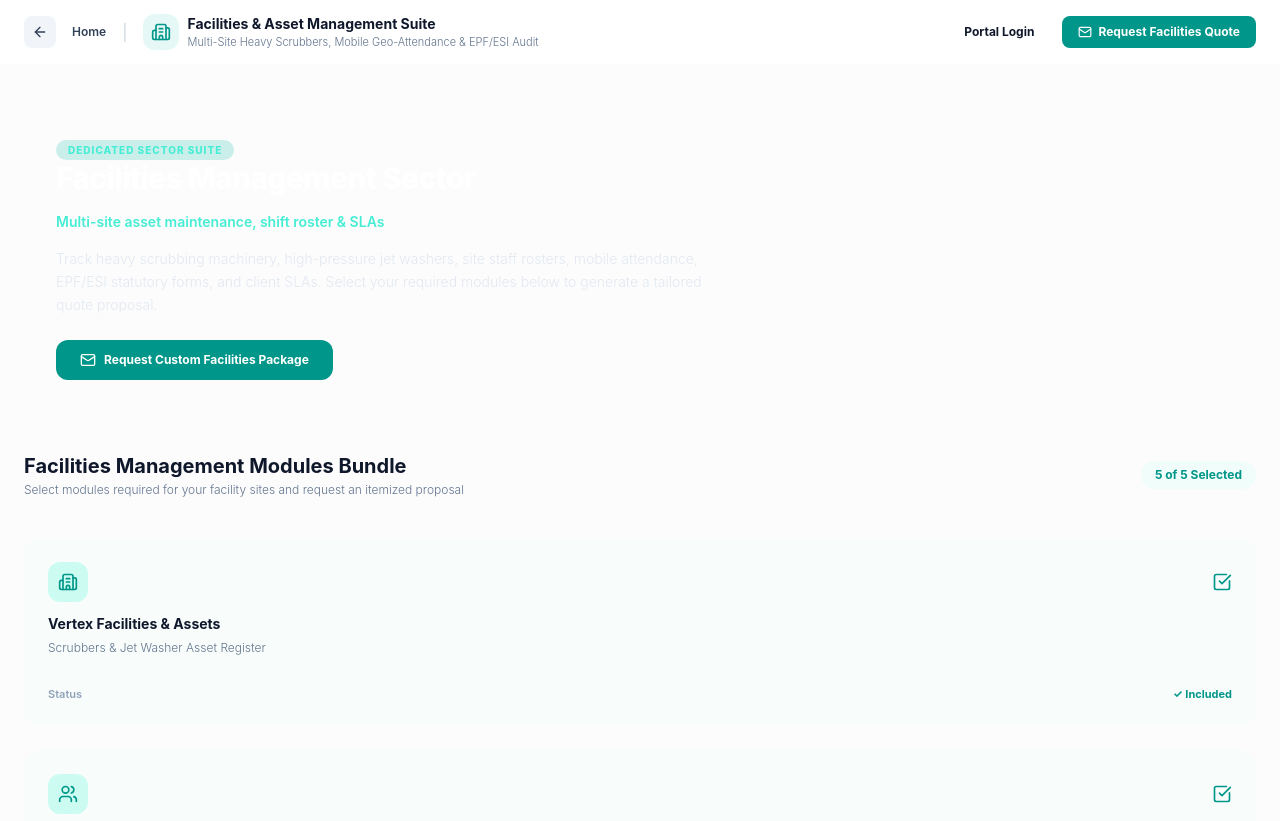
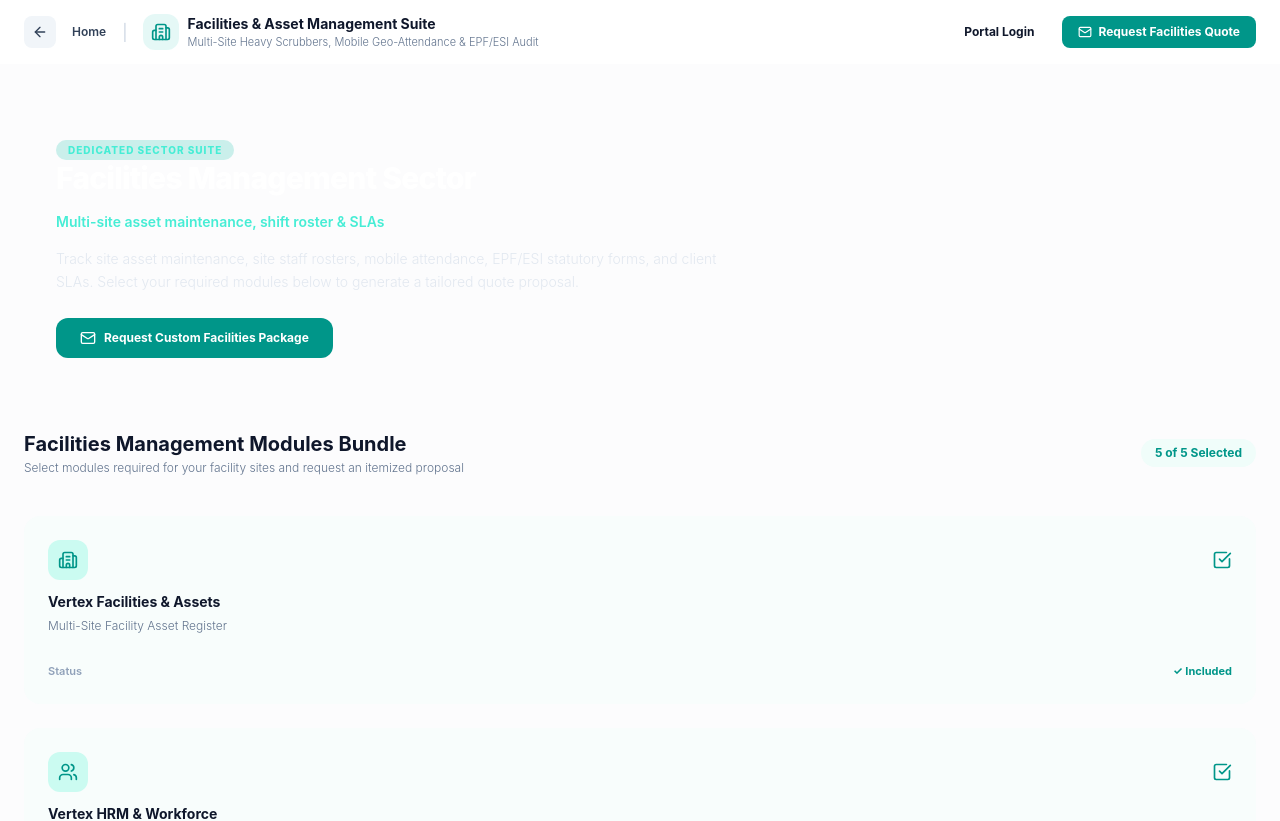
Before and after one commit to saisarmarachakonda/saas-application, a Next.js app: page /industry/facilities in a window 1280 px wide. Shown: the top 821 px of the page. Built offline with nearby package versions, Linux system fonts and the light colour scheme.

Commit message:
style(facilities): make Facilities description and subtitles 100% generic without specific machinery terms

```diff
--- a/src/app/industry/facilities/page.tsx
+++ b/src/app/industry/facilities/page.tsx
@@ -19,7 +19,7 @@
 
 export default function FacilitiesIndustryApp() {
   const facilitiesModules = [
-    { id: 'facilities', title: 'Vertex Facilities & Assets', subtitle: 'Scrubbers & Jet Washer Asset Register', icon: <Building2 className="w-5 h-5 text-teal-600" /> },
+    { id: 'facilities', title: 'Vertex Facilities & Assets', subtitle: 'Multi-Site Facility Asset Register', icon: <Building2 className="w-5 h-5 text-teal-600" /> },
     { id: 'hrm', title: 'Vertex HRM & Workforce', subtitle: 'Multi-Site Shift Rosters & EPF/ESI Compliance', icon: <Users className="w-5 h-5 text-teal-600" /> },
     { id: 'procurement', title: 'Vertex Procurement', subtitle: 'Janitorial, Depot & Chemical Supplies', icon: <ShoppingCart className="w-5 h-5 text-teal-600" /> },
     { id: 'inventory', title: 'Vertex Inventory & Warehouse', subtitle: 'Depot Stock Balances & Valuation', icon: <Boxes className="w-5 h-5 text-teal-600" /> },
@@ -110,7 +110,7 @@
               Multi-site asset maintenance, shift roster &amp; SLAs
             </p>
             <p className="text-sm md:text-base text-slate-200 font-light leading-relaxed">
-              Track heavy scrubbing machinery, high-pressure jet washers, site staff rosters, mobile attendance, EPF/ESI statutory forms, and client SLAs. Select your required modules below to generate a tailored quote proposal.
+              Track site asset maintenance, site staff rosters, mobile attendance, EPF/ESI statutory forms, and client SLAs. Select your required modules below to generate a tailored quote proposal.
             </p>
             <div className="flex flex-wrap gap-4 pt-2">
               <button
--- a/src/app/page.tsx
+++ b/src/app/page.tsx
@@ -50,7 +50,7 @@
       { id: 'finance', title: 'Vertex Finance & Accounts', subtitle: 'Project Profitability Ledgers', icon: <Landmark className="w-4 h-4 text-blue-600" /> }
     ],
     facilities: [
-      { id: 'facilities', title: 'Vertex Facilities & Assets', subtitle: 'Scrubbers & Jet Washer Servicing', icon: <Building2 className="w-4 h-4 text-blue-600" /> },
+      { id: 'facilities', title: 'Vertex Facilities & Assets', subtitle: 'Multi-Site Facility Asset Servicing', icon: <Building2 className="w-4 h-4 text-blue-600" /> },
       { id: 'hrm', title: 'Vertex HRM & Workforce', subtitle: 'Shift Roster & EPF/ESI Compliance', icon: <Users className="w-4 h-4 text-blue-600" /> },
       { id: 'procurement', title: 'Vertex Procurement', subtitle: 'Janitorial & Depot Supplies', icon: <ShoppingCart className="w-4 h-4 text-blue-600" /> },
       { id: 'inventory', title: 'Vertex Inventory & Warehouse', subtitle: 'Depot Chemical Balances', icon: <Boxes className="w-4 h-4 text-blue-600" /> },
@@ -209,7 +209,7 @@
     facilities: {
       title: 'Facilities Management',
       headline: 'Multi-site asset maintenance, shift roster & SLAs',
-      description: 'Track heavy scrubbing machinery, high-pressure jet washers, site staff rosters, mobile attendance, EPF/ESI statutory forms, and client SLAs.',
+      description: 'Track site asset maintenance, site staff rosters, mobile attendance, EPF/ESI statutory forms, and client SLAs.',
       image: 'https://images.unsplash.com/photo-1486406146926-c627a92ad1ab?q=80&w=1200&auto=format&fit=crop',
       appRoute: '/industry/facilities'
     }
```
